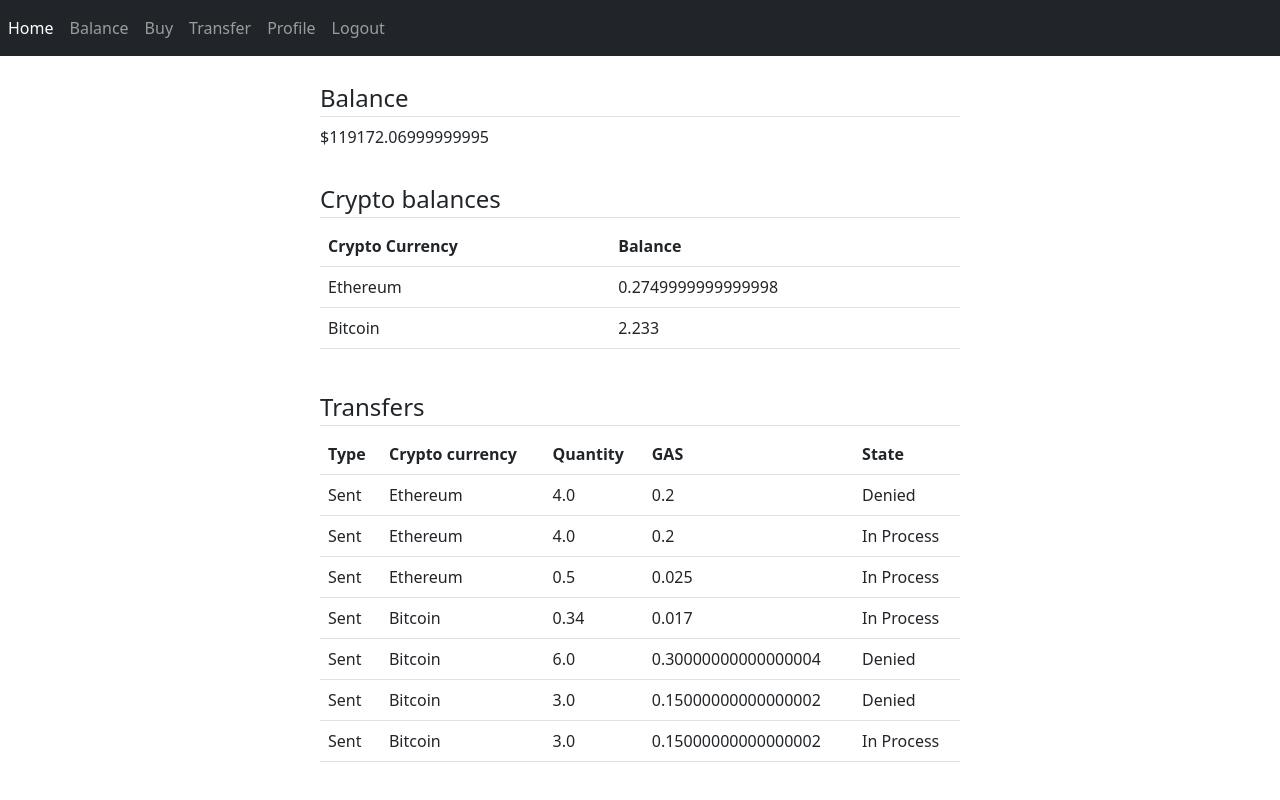
After one commit to PR22-2017/DRS-CryptoExchange-TIM1, a Flask app: page /balance in a window 1280 px wide. The commit adds this page. Run offline with Flask 2, Linux system fonts and the light colour scheme; a user stored in the database is signed in; data comes from the database, SQL or seed files in the repository; both versions use the stored data as it was after the commit; some libraries are stand-ins or nearby versions.

Commit message:
Transfer i Balance View

```diff
--- a/CryptoExchange/controllers/routes.py
+++ b/CryptoExchange/controllers/routes.py
@@ -1,12 +1,15 @@
 import datetime
+from _operator import xor
 
 import requests
 from flask import render_template, request, redirect, url_for, flash
+from sqlalchemy import or_
+
 from CryptoExchange import app, bcrypt, db
 from CryptoExchange.Forms.AddBalanceForm import AddBalanceForm
 from CryptoExchange.Forms.PurchaseForm import PurchaseForm
 from CryptoExchange.Forms.UserActivationForm import UserActivationForm
-from CryptoExchange.models.dbmodels import User, Transaction
+from CryptoExchange.models.dbmodels import User, Transaction, TransactionState
 from CryptoExchange.Forms.RegistrationForm import RegistrationForm
 from CryptoExchange.Forms.UserAccountForm import UserAccountForm
 from CryptoExchange.Forms.LoginForm import LoginForm
@@ -49,7 +52,30 @@ def login():
     return render_template('login.html', title='Login', form=form)
 
 
+@app.route('/balance')
+@login_required
+def balance():
+    if not current_user.verified:
+        return redirect(url_for('profile_activation'))
+    account_balance = current_user.balance
+    crypto = Transaction.query.filter_by(sender_id=current_user.id, receiver_id=current_user.id).all()
+    crypto_balance = {}
+    for item in crypto:
+        if item.crypto in crypto_balance:
+            crypto_balance[item.crypto] = crypto_balance[item.crypto] + item.quantity
+        else:
+            crypto_balance[item.crypto] = item.quantity
+    transf = Transaction.query.filter(((Transaction.sender_id == current_user.id)
+                                       | (Transaction.receiver_id == current_user.id))
+                                      & (Transaction.sender_id != Transaction.receiver_id)).all()
+    return render_template('balance.html', title='Balance',
+                           balance=account_balance,
+                           crypto_balance=crypto_balance,
+                           transfer=transf)
+
+
 @app.route('/logout')
+@login_required
 def logout():
     logout_user()
     return redirect(url_for('home'))
@@ -60,10 +86,38 @@ def transfer():
     if not current_user.verified:
         return redirect(url_for('profile_activation'))
     form = TransactionForm()
-    form.currencies.choices = get_currencies()
+    crypto_balance = Transaction.query.filter_by(sender_id=current_user.id, receiver_id=current_user.id).all()
+    names = []
+    balances = []
+    for item in crypto_balance:
+        if item.crypto in names:
+            balances[names.index(item.crypto)] = balances[names.index(item.crypto)] + item.quantity
+        else:
+            names.append(item.crypto)
+            balances.append(item.quantity)
+    form.currency.choices = names
+    form.balance.choices = balances
     if form.validate_on_submit():
-        print(form)
-        # TODO - validate sender wallet and give coins to reciever, correct both balances
+        receiver = User.query.filter_by(email=form.receiver_email.data).first()
+        gas_perc = 0.05
+        t = Transaction(sender_id=current_user.id,
+                        receiver_id=receiver.id,
+                        crypto=form.currency.data,
+                        quantity=form.quantity.data,
+                        gas_percentage=gas_perc,
+                        gas=float(form.quantity.data) * gas_perc)
+        for item in names:
+            if item == form.currency.data:
+                if (float(t.quantity) + float(t.gas)) > float(balances[names.index(item)]):
+                    flash("Not enough balance to make transfer.", 'error')
+                    t.state = TransactionState.DENIED
+                else:
+                    flash("Transfer started successfully.", 'success')
+                    crypto_balance[names.index(item)].quantity = float(crypto_balance[names.index(item)].quantity) - ((float(t.quantity) + float(t.gas)))
+                    t.state = TransactionState.IN_PROCESS
+                db.session.add(t)
+                db.session.commit()
+                break
     return render_template('transaction.html', title='Transaction Crypto', form=form)
 
 
@@ -135,11 +189,6 @@ def profile_activation():
     form.card_year.choices = years
     form.card_month.choices = months
     if form.validate_on_submit():
-        current_user.card_number = form.card_number.data
-        current_user.card_month = form.card_month.data
-        current_user.card_year = form.card_year.data
-        current_user.name_on_card = form.name_on_card.data
-        current_user.cvv_cvc = form.cvv_cvc.data
         current_user.verified = True
         current_user.balance = 1
         db.session.commit()
@@ -169,7 +218,8 @@ def purchase():
                                   crypto=form.currencies.data,
                                   quantity=form.quantity.data,
                                   gas_percentage=0,
-                                  gas=0)
+                                  gas=0,
+                                  state=TransactionState.SUCCESS)
         current_user.balance = current_user.balance - (float(form.prices.data) * float(form.quantity.data))
         db.session.add(transaction)
         db.session.commit()
--- /dev/null
+++ b/CryptoExchange/templates/balance.html
@@ -0,0 +1,54 @@
+{% extends "layout.html" %}
+{% block content %}
+    <div style="margin: 0 auto; width: 50%;">
+        <br/>
+        <div style="container-fluid">
+            <legend class="border-bottom mb-2">Balance</legend>
+            <p class="mb-2">${{ balance }}</p>
+            <br/>
+        </div>
+        <div style="container-fluid">
+            <legend class="border-bottom mb-2">Crypto balances</legend>
+            <table class="table">
+                <tr>
+                    <th>Crypto Currency</th>
+                    <th>Balance</th>
+                </tr>
+            {% for key, value in crypto_balance.items() %}
+                <tr>
+                    <td>{{ key }}</td>
+                    <td>{{ value }}</td>
+                </tr>
+            {% endfor %}
+            </table>
+        </div>
+        <br/>
+        <div style="container-fluid">
+            <legend class="border-bottom mb-2">Transfers</legend>
+            <table class="table">
+                <tr>
+                    <th>Type</th>
+                    <th>Crypto currency</th>
+                    <th>Quantity</th>
+                    <th>GAS</th>
+                    <th>State</th>
+                </tr>
+                {% for item in transfer %}
+                    <tr>
+                        {% if item.receiver_id == current_user.id and item.sender_id == current_user.id %}
+                        <td>Bought</td>
+                        {% elif item.sender_id == current_user.id %}
+                        <td>Sent</td>
+                        {% elif item.receiver_id == current_user.id %}
+                        <td>Received</td>
+                        {% endif %}
+                        <td>{{ item.crypto }}</td>
+                        <td>{{ item.quantity }}</td>
+                        <td>{{ item.gas }}</td>
+                        <td>{{ item.state.value }}</td>
+                    </tr>
+                {% endfor %}
+            </table>
+        </div>
+    </div>
+{% endblock content %}
--- a/CryptoExchange/templates/layout.html
+++ b/CryptoExchange/templates/layout.html
@@ -21,6 +21,7 @@
                 <a class="nav-item nav-link active" href="{{ url_for('home') }}">Home</a>
 
                 {% if current_user.is_authenticated %}
+                    <a class="nav-item nav-link" href="{{ url_for('balance') }}">Balance</a>
                     <a class="nav-item nav-link" href="{{ url_for('purchase') }}">Buy</a>
                     <a class="nav-item nav-link" href="{{ url_for('transfer') }}">Transfer</a>
                     <a class="nav-item nav-link" href="{{ url_for('profile') }}">Profile</a>
--- a/CryptoExchange/templates/purchase.html
+++ b/CryptoExchange/templates/purchase.html
@@ -54,7 +54,7 @@
                             {% endfor %}
                         </div>
                     {% else %}
-                        {{ form.quantity(class="form-control form-control-md", onkeyup="calculateTotal(this.value)") }}
+                        {{ form.quantity(class="form-control form-control-md", onkeyup="calculateTotal()") }}
                     {% endif %}
                 </div>
 
```
Also changed, not shown: CryptoExchange/Forms/TransactionForm.py (+9 -10 lines), CryptoExchange/models/dbmodels.py (+10 -1 lines), CryptoExchange/templates/transaction.html (+56 -16 lines), CryptoExchange/novabaza.db.
